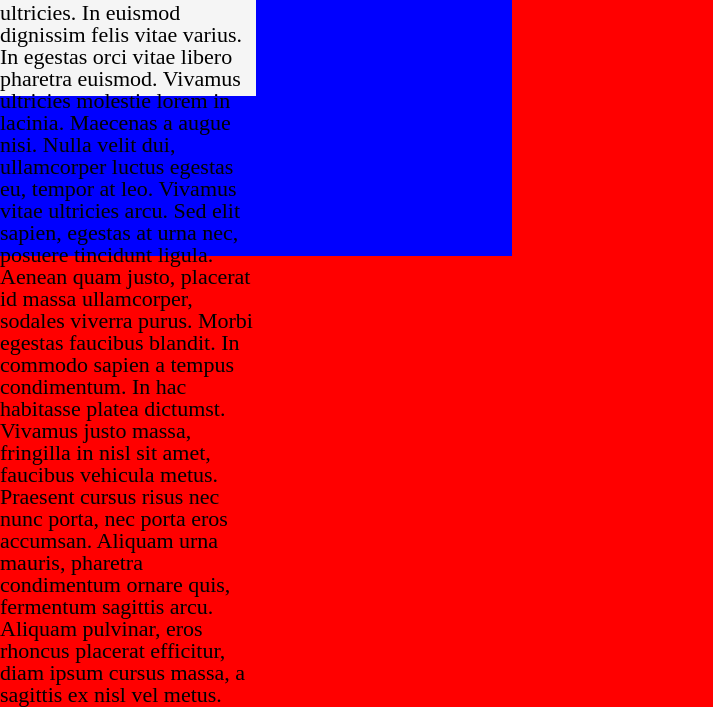
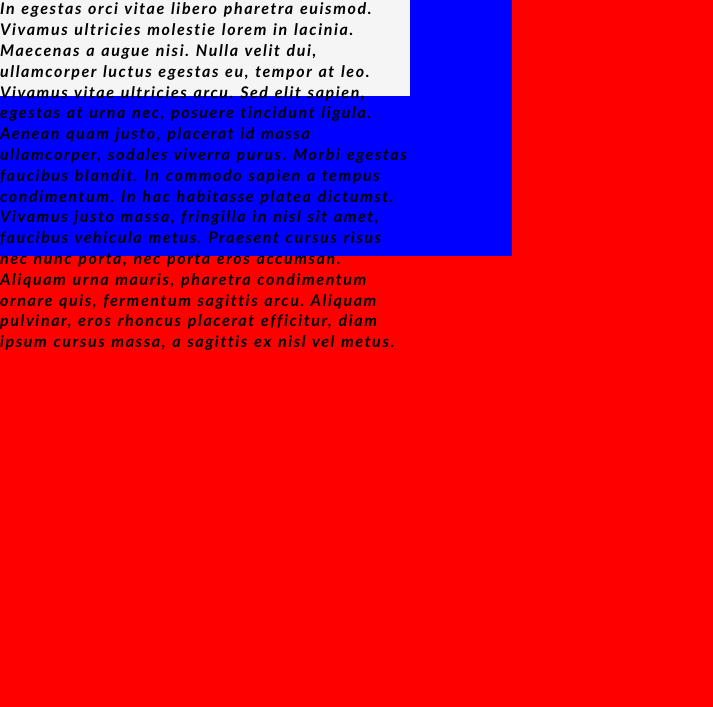
Before and after one commit to plou0090/week-6, a plain HTML site: page index.html in a window 1280 px wide. Shown: the part 140-847 px from the top of the page, without its empty margins (0-713 px from the left). After the commit the page ends 800 px from the top, so only its background shows below. Drawn offline with Linux system fonts and the light colour scheme.

Commit message:
css text styling

```diff
--- a/css/main.css
+++ b/css/main.css
@@ -55,6 +55,9 @@ table {
 
 html{
     font-size: 22px;
+    /* setting a default font for the whole page
+    always provide a list of fonts as back up options - end with generic font type */
+    font-family: 'Gill Sans', 'Gill Sans MT', Calibri, 'Trebuchet MS', sans-serif;
 }
 
 body{
@@ -91,6 +94,23 @@ body{
 .using-percent{
     /* percent responds to the size of the parent element */
     background-color: whitesmoke;
-    width: 50%;
+    width: 80%;
     height: 50%;
+
+    /* CSS typography options */
+    font-size: 16px;
+    /* you can set font size using any unit of mesaurement */
+
+    line-height: 1.3em;
+    /* Line height is for font only
+    EM size is relative to the font size set above */
+
+    font-weight: bold;
+    /* font weight is how thick the font is */
+    font-style: italic;
+    /* style adds things like italic */
+    letter-spacing: 0.1em;
+    /* set the distance between the letters (kerning) */
+    text-decoration: none;
+    /* this will remove the underline from links */
 }
```
